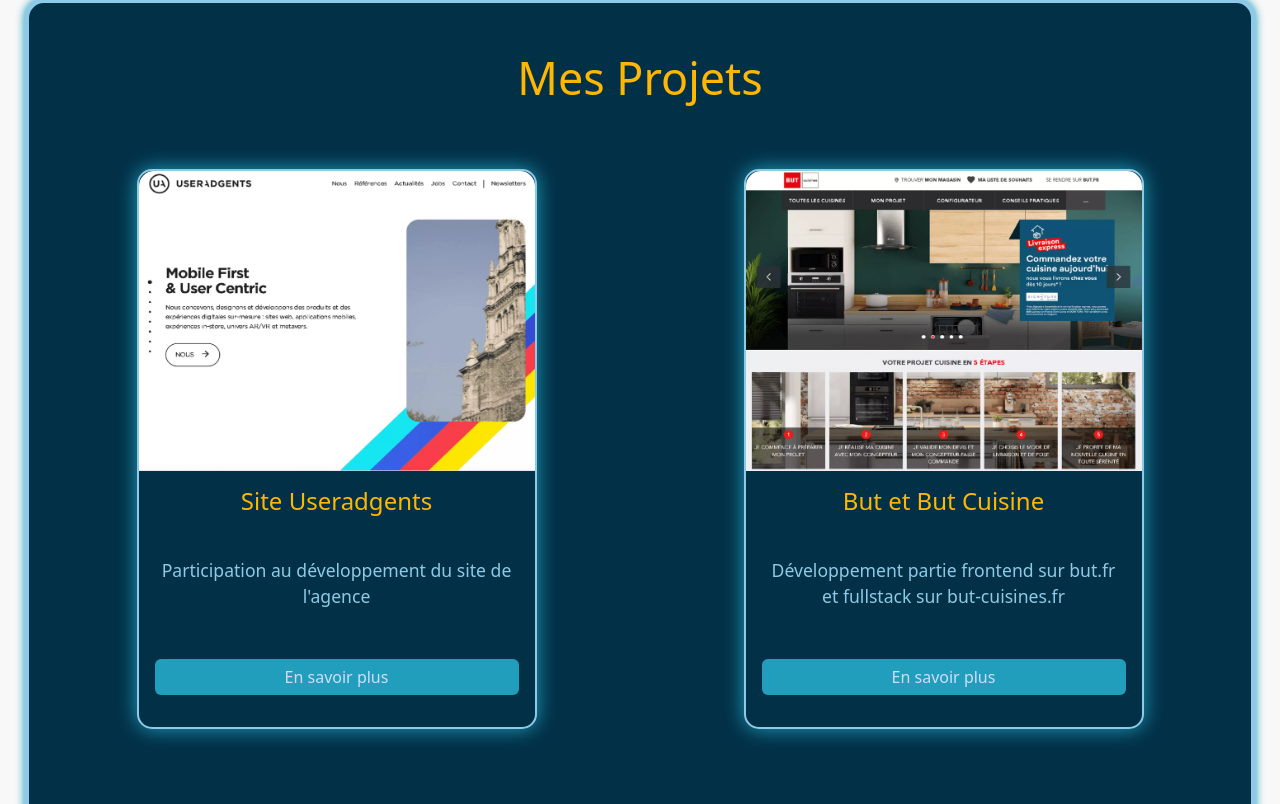
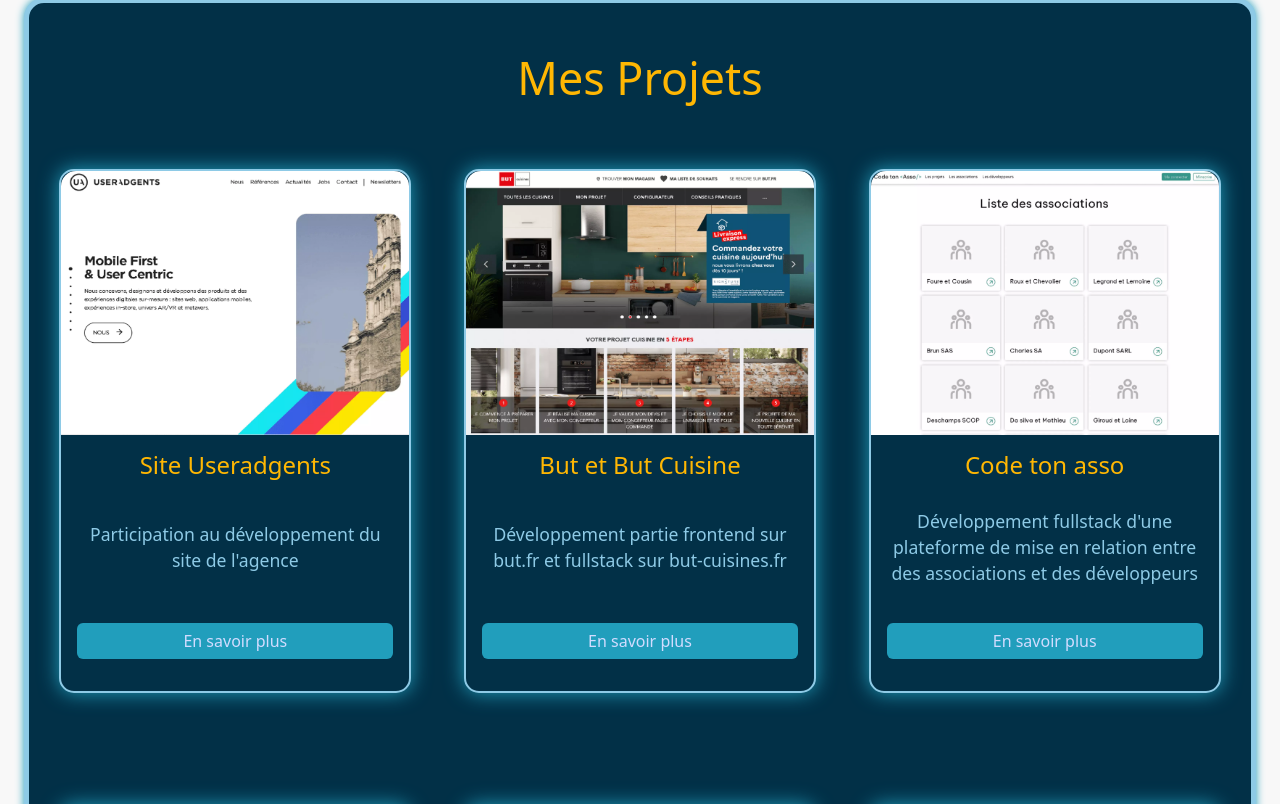
Before and after one commit to YohannHERBET/portfolio-v2, a Gatsby site: page / in a window 1280 px wide. Shown: the part 2322-3126 px from the top of the page. Built offline with nearby package versions, Linux system fonts and the light colour scheme; Gatsby itself is replaced by a stand-in of ours.

Commit message:
width cards

```diff
--- a/src/components/projectCard.js
+++ b/src/components/projectCard.js
@@ -51,7 +51,7 @@
 
     return (
         <>
-            <Card onClick={handleShow} className="mb-5 mx-2" id={`#${title.split(' ').join('-')}`} style={{ width: '25rem', boxShadow: '0 0 20px #219EBC', border: '2px solid #8ECAE6' }}>
+            <Card onClick={handleShow} className="mb-5 mx-2" id={`#${title.split(' ').join('-')}`} style={{ width: '22rem', boxShadow: '0 0 20px #219EBC', border: '2px solid #8ECAE6' }}>
                 <Card.Link href={`#${title.split(' ').join('-')}`} style={{ textDecoration: 'none' }}>
                     <Img fluid={image} alt={alt} className="card__img-top" />
                     <Card.Body className="card__body d-flex flex-column justify-content-between" style={{ height: '16rem' }}>
```
